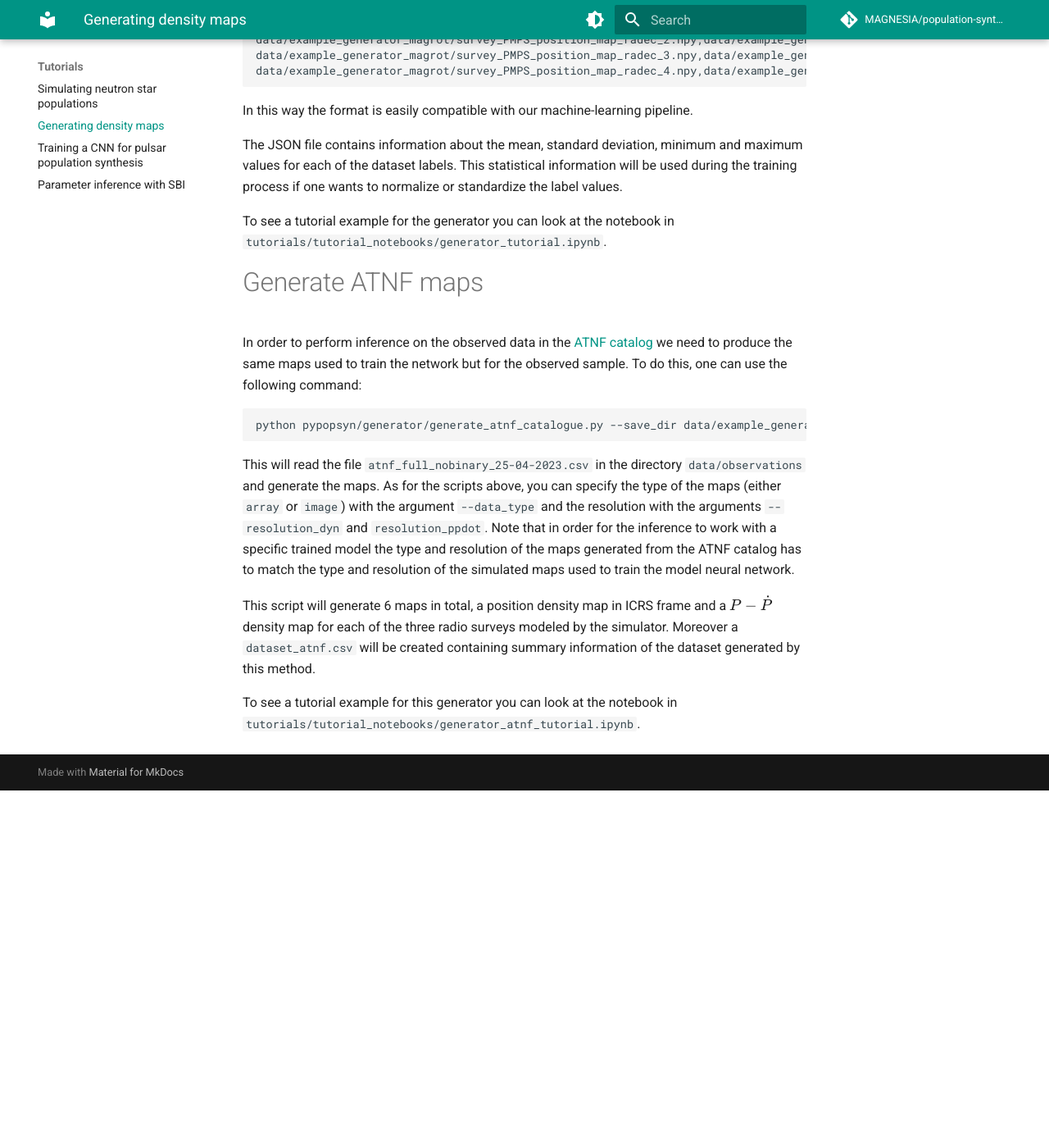
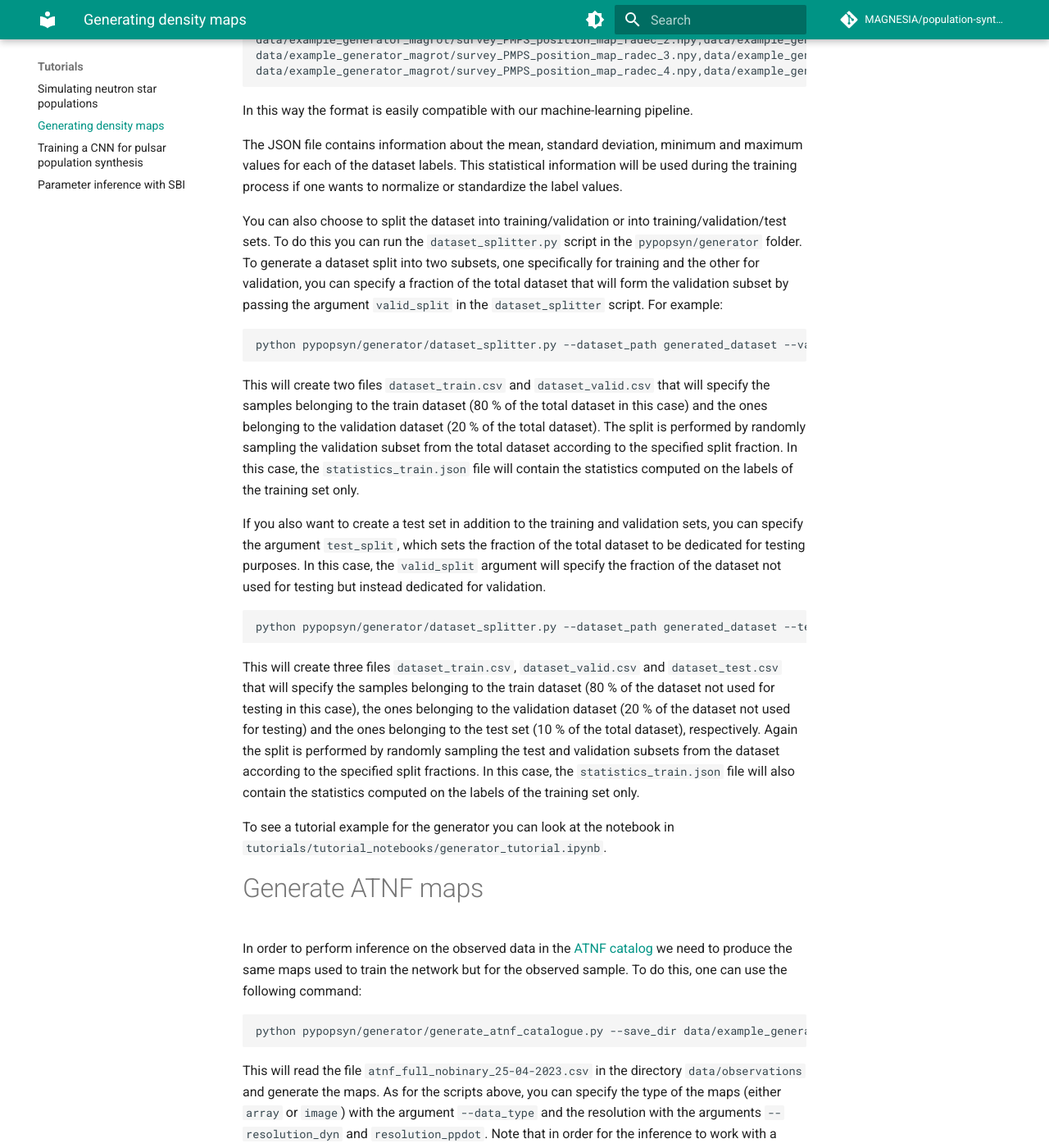
Before and after one commit to ice-csic-astroexotic/ML-Poppyns, an MkDocs documentation site: the page built from docs/tutorials/generator_tutorial.md, in a window 1280 px wide and 1400 px high, scrolled down 1244 px. Shown: the whole window at 82% size. Built offline with MkDocs 1.6.1 and Material for MkDocs 9.7.7, drawn with Linux system fonts in a browser that asks for light colours; formulas are drawn with MathJax 3; comment, search, counter and statistics services are not loaded; before the commit the page ends 2208 px from its top, so only the background shows below that.

Commit message:
Adding the dataset splitter in the generator tutorial notebook and in the documentation.

````diff
--- a/docs/tutorials/generator_tutorial.md
+++ b/docs/tutorials/generator_tutorial.md
@@ -33,7 +33,29 @@ In this way the format is easily compatible with our machine-learning pipeline.
 The JSON file contains information about the mean, standard deviation, minimum and maximum values for each of the dataset labels.
 This statistical information will be used during the training process if one wants to normalize or standardize the label values.
 
+You can also choose to split the dataset into training/validation or into training/validation/test sets.
+To do this you can run the `dataset_splitter.py` script in the `pypopsyn/generator` folder.
+To generate a dataset split into two subsets, one specifically for training and the other for validation, you can specify a fraction of the total dataset that will form the validation subset by passing the argument `valid_split` in the `dataset_splitter` script. For example:
+```commandline
+python pypopsyn/generator/dataset_splitter.py --dataset_path generated_dataset --valid_split 0.2
+```
+
+This will create two files `dataset_train.csv` and `dataset_valid.csv` that will specify the samples belonging to the train dataset (80 % of the total dataset in this case) and the ones belonging to the validation dataset  (20 % of the total dataset).
+The split is performed by randomly sampling the validation subset from the total dataset according to the specified split fraction.
+In this case, the `statistics_train.json` file will contain the statistics computed on the labels of the training set only.
+
+If you also want to create a test set in addition to the training and validation sets, you can specify the argument `test_split`, which sets the fraction of the total dataset to be dedicated for testing purposes.
+In this case, the `valid_split` argument will specify the fraction of the dataset not used for testing but instead dedicated for validation.
+```commandline
+python pypopsyn/generator/dataset_splitter.py --dataset_path generated_dataset --test_split 0.1 --valid_split 0.2
+```
+
+This will create three files `dataset_train.csv`, `dataset_valid.csv` and `dataset_test.csv` that will specify the samples belonging to the train dataset (80 % of the dataset not used for testing in this case), the ones belonging to the validation dataset  (20 % of the dataset not used for testing) and the ones belonging to the test set (10 % of the total dataset), respectively.
+Again the split is performed by randomly sampling the test and validation subsets from the dataset according to the specified split fractions.
+In this case, the `statistics_train.json` file will also contain the statistics computed on the labels of the training set only.
+
 To see a tutorial example for the generator you can look at the notebook in `tutorials/tutorial_notebooks/generator_tutorial.ipynb`.
+
 
 # Generate ATNF maps
 
````
Also changed, not shown: docs/basics/getting_started.md (+2 -0 lines), 1 other file.
